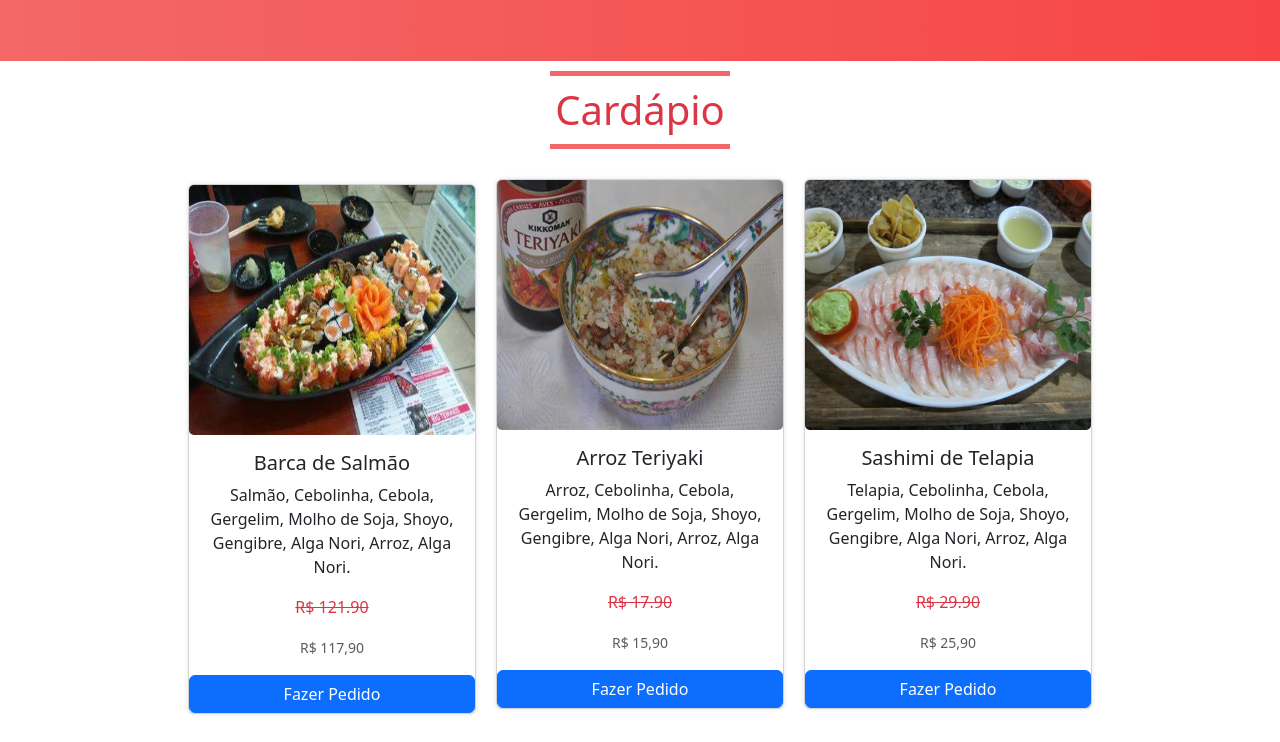
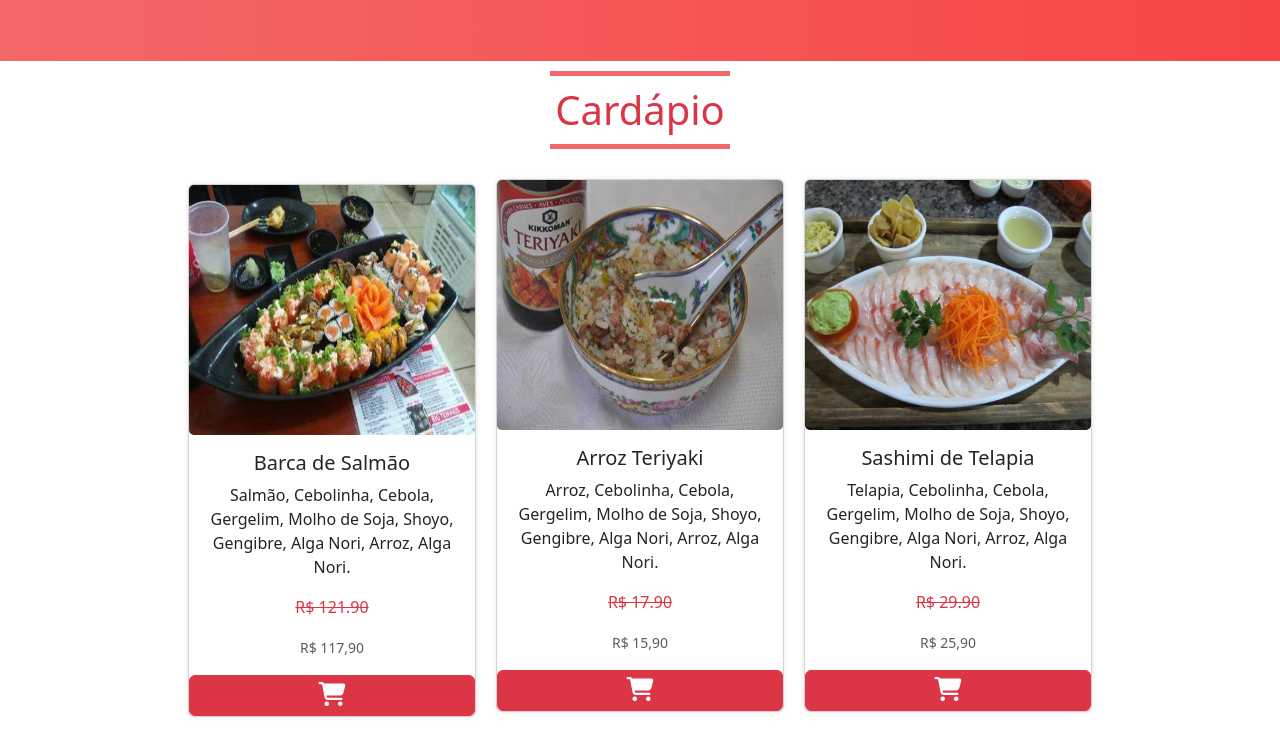
Before and after one commit to benetesla/Temaki_Food_service, a plain HTML site: page index.html in a window 1280 px wide. Shown: the part 738-1480 px from the top of the page. Drawn offline with nearby package versions, Linux system fonts and the light colour scheme; files whose address does not match are found by name.

Commit message:
Adicionando icones aos botaos e mudando a cor

```diff
--- a/CSS/style.css
+++ b/CSS/style.css
@@ -126,6 +126,7 @@ img {
     background-color: #f36868;
     margin: 10px auto;
 }
+
 .title::before{
     content: '';
     display: block;
--- a/index.html
+++ b/index.html
@@ -100,7 +100,7 @@
                     </p>
                     <p class="card-text"><small class="text-muted">R$ 117,90</small></p>
                 </div>
-                <a href="#" class="btn btn-primary">Fazer Pedido</a>
+                <button class="btn btn-danger"><i class="fa fa-shopping-cart"></i></button>
             </div>
         </div>
         <div class="card" style="width: 18rem;">
@@ -114,7 +114,8 @@
                 </p>
                 <p class="card-text"><small class="text-muted">R$ 15,90</small></p>
             </div>
-            <a href="#" class="btn btn-primary">Fazer Pedido</a>
+            <button class="btn btn-danger"><i class="fa fa-shopping-cart"></i></button>
+
         </div>
     </div>
     <div class="card" style="width: 18rem;">
@@ -128,7 +129,8 @@
             </p>
             <p class="card-text"><small class="text-muted">R$ 25,90</small></p>
         </div>
-        <a href="#" class="btn btn-primary">Fazer Pedido</a>
+        <button class="btn btn-danger"><i class="fa fa-shopping-cart"></i></button>
+
     </div>
 </div>
 </div>
```
Also changed, not shown: 1 other file.
